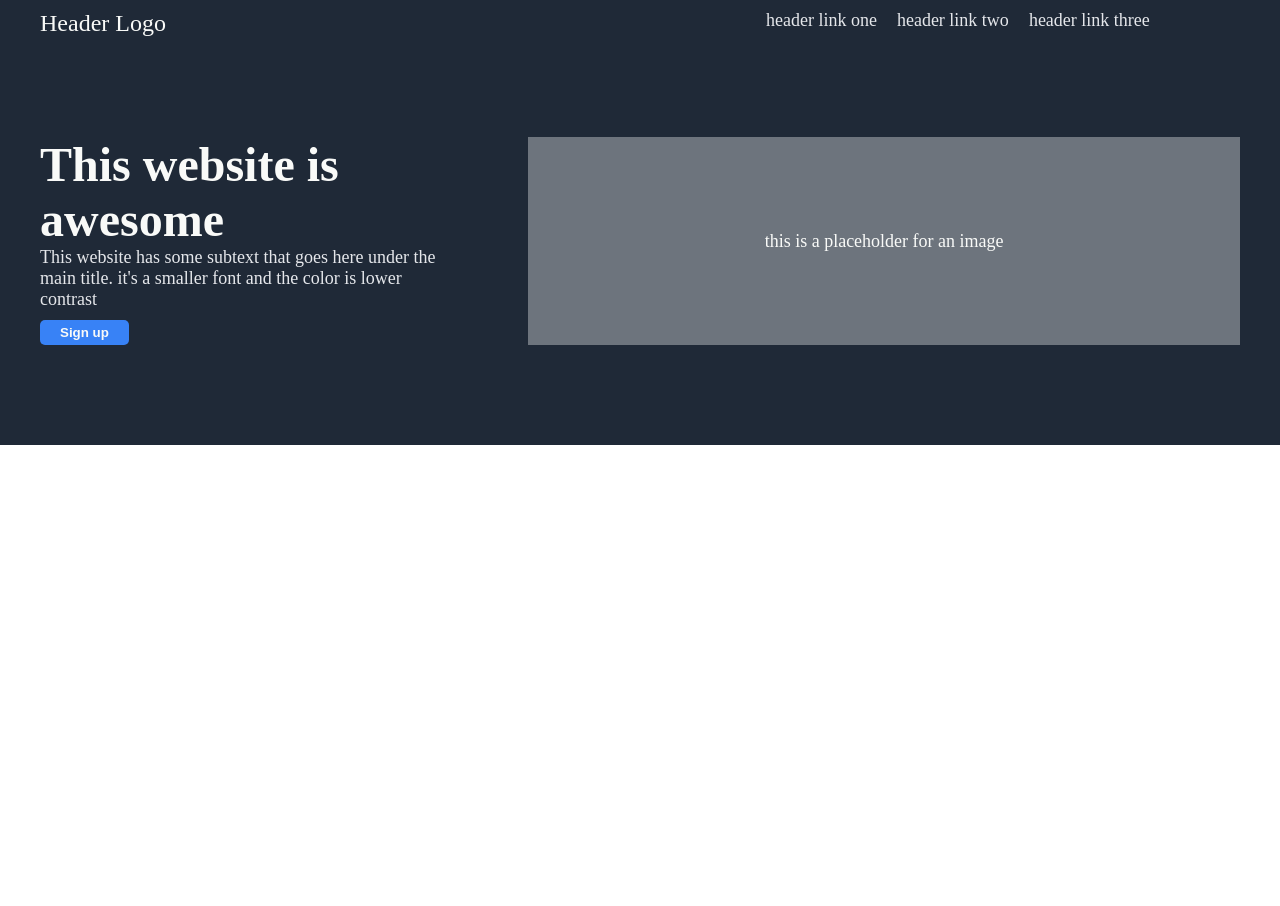
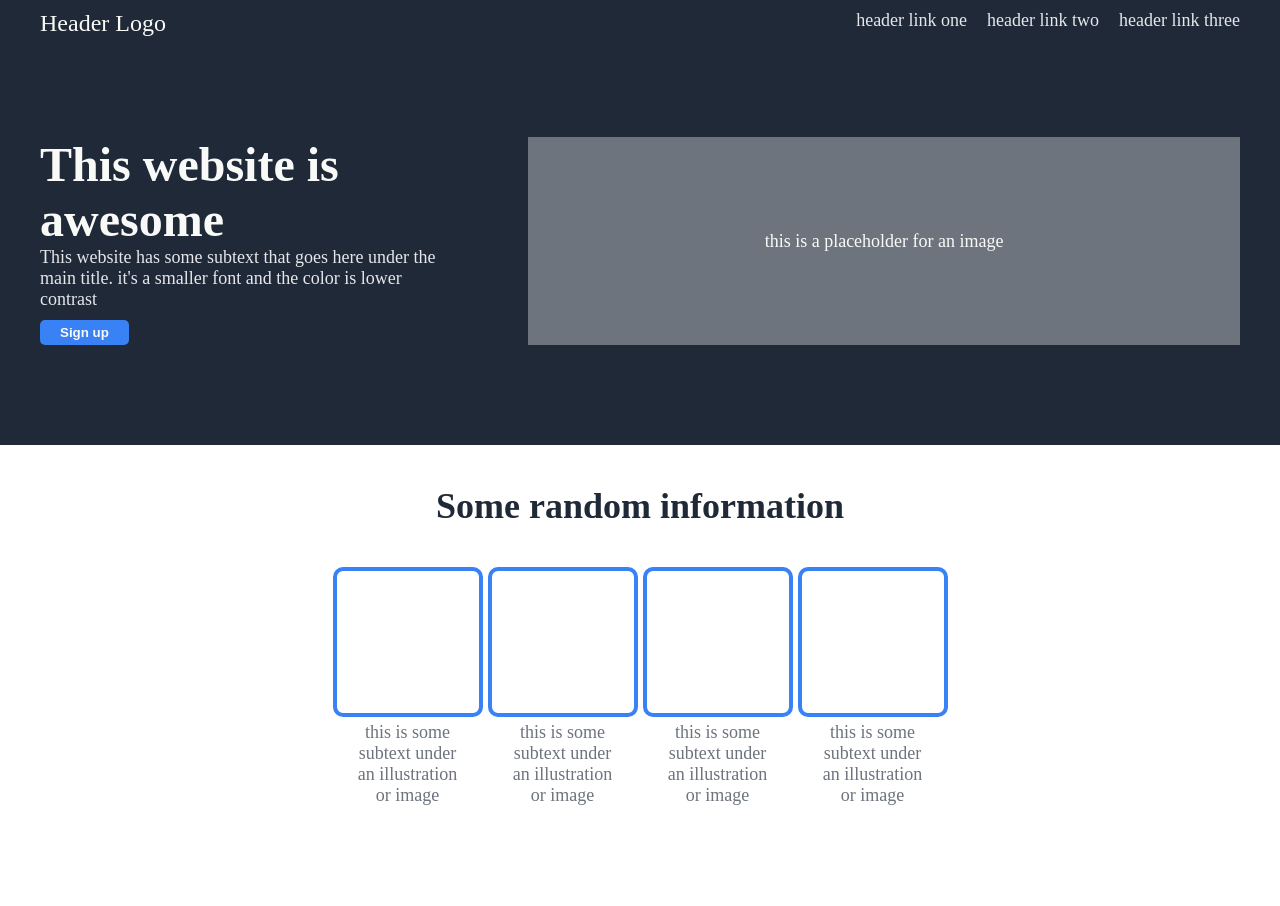
Before and after one commit to dajaramim/Landing-Page-TOP, a plain HTML site: page index.html in a window 1280 px wide. Before the commit the page ends 800 px from the top, so only its background shows below. Drawn offline with Linux system fonts and the light colour scheme.

Commit message:
feat: main section added and nav fixed

```diff
--- a/index.html
+++ b/index.html
@@ -37,6 +37,34 @@
         </div>
 
     </header>
+
+    <main class="main">
+
+        <h2 class="main-heading">Some random information</h2>
+
+        <div class="main-boxes">
+
+            <div class="element">
+                <div class="box"></div>
+                <p class="box-text">this is some subtext under an illustration or image</p>
+            </div>
+            <div class="element">
+                <div class="box"></div>
+
+                <p class="box-text">this is some subtext under an illustration or image</p>
+            </div>
+            <div class="element">
+                <div class="box"></div>
+                <p class="box-text">this is some subtext under an illustration or image</p>
+            </div>
+            <div class="element">
+                <div class="box"></div>
+                <p class="box-text">this is some subtext under an illustration or image</p>
+            </div>
+
+        </div>
+
+    </main>
 </body>
 
 </html>
--- a/style.css
+++ b/style.css
@@ -2,10 +2,14 @@ html {
     font-size: 62.5%;
     box-sizing: border-box;
 }
+
 * {
     margin: 0;
 }
-*, *:before, *:after {
+
+*,
+*:before,
+*:after {
     box-sizing: inherit;
 }
 
@@ -21,10 +25,12 @@ a {
     width: 100%;
     padding: 10px 0 100px 0;
 }
+
 .header-container {
     max-width: 1200px;
     margin: 0 auto;
 }
+
 .text {
     color: #E5E7EB;
     font-size: 18px;
@@ -33,9 +39,9 @@ a {
 /* Nav */
 .nav-bar {
     display: flex;
-    justify-content: flex-start;
-    gap: 50%;
+    justify-content: space-between;
 }
+
 .links {
     display: flex;
     gap: 20px;
@@ -59,20 +65,24 @@ a {
     margin-top: 100px;
     text-align: left;
 }
+
 .header-text {
     max-width: 50%;
 
 }
+
 .header-heading {
     color: #F9FAF8;
     font-size: 48px;
     font-weight: 900;
     width: 63%;
 }
+
 .header-paragraph {
     width: 81%;
     text-align: left;
 }
+
 .header-btn {
     background-color: #3882F6;
     border: none;
@@ -83,7 +93,7 @@ a {
     margin-top: 10px;
 }
 
-.image-container{
+.image-container {
     background-color: #6d747d;
     width: 100%;
     display: flex;
@@ -91,7 +101,45 @@ a {
     align-items: center;
 }
 
-.image-text{
+.image-text {
     color: #F9FAF8;
     font-size: 18px;
 }
+
+/* MAIN */
+.main {
+    padding: 40px 0 100px 0;
+    width: 40%;
+    margin: 0 auto;
+}
+.main-heading {
+    text-align: center;
+    color: #1F2937;
+    font-size: 36px;
+    font-weight: 900;
+    margin-bottom: 40px;
+}
+.main-boxes {
+    display: flex;
+    justify-content: center;
+    gap: 5px;
+}
+.element {
+    display: flex;
+    flex-direction: column;
+    justify-content: center;
+    align-items: center;
+    gap: 5px;
+}
+.box {
+    height: 150px;
+    width: 150px;
+    border: 4px solid #3882F6;
+    border-radius: 10px;
+}
+.box-text {
+    width: 70%;
+    text-align: center;
+    font-size: 18px;
+    color: #6d747d;
+}
```
